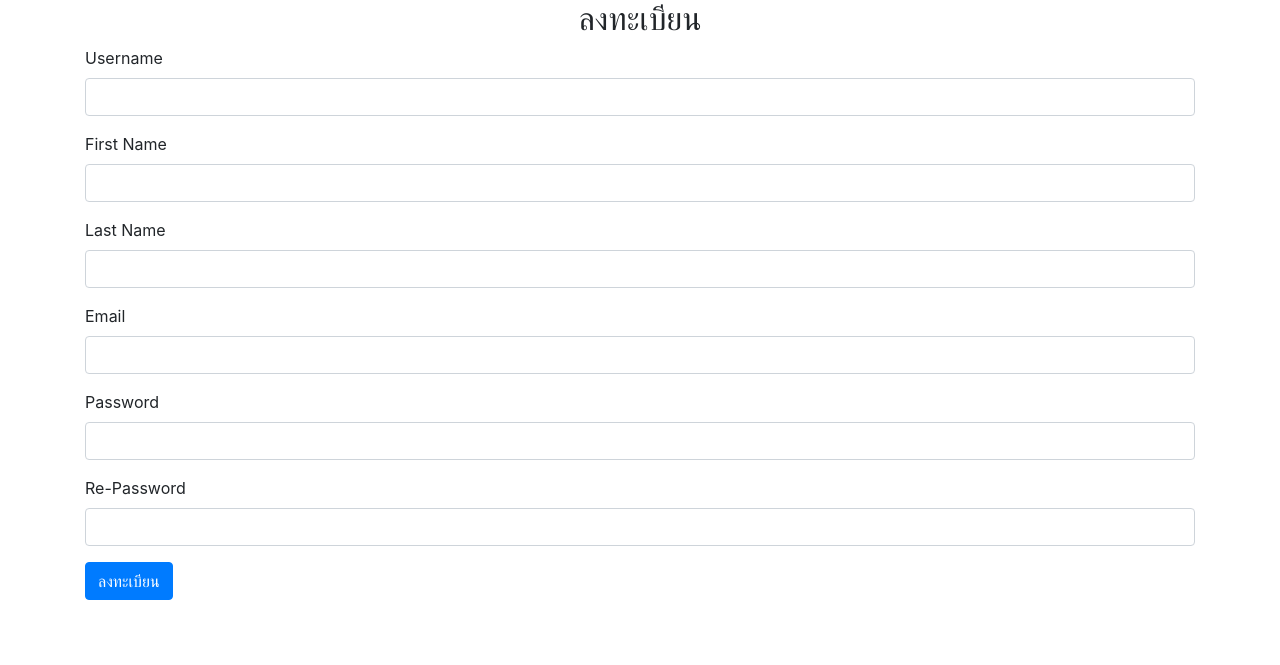
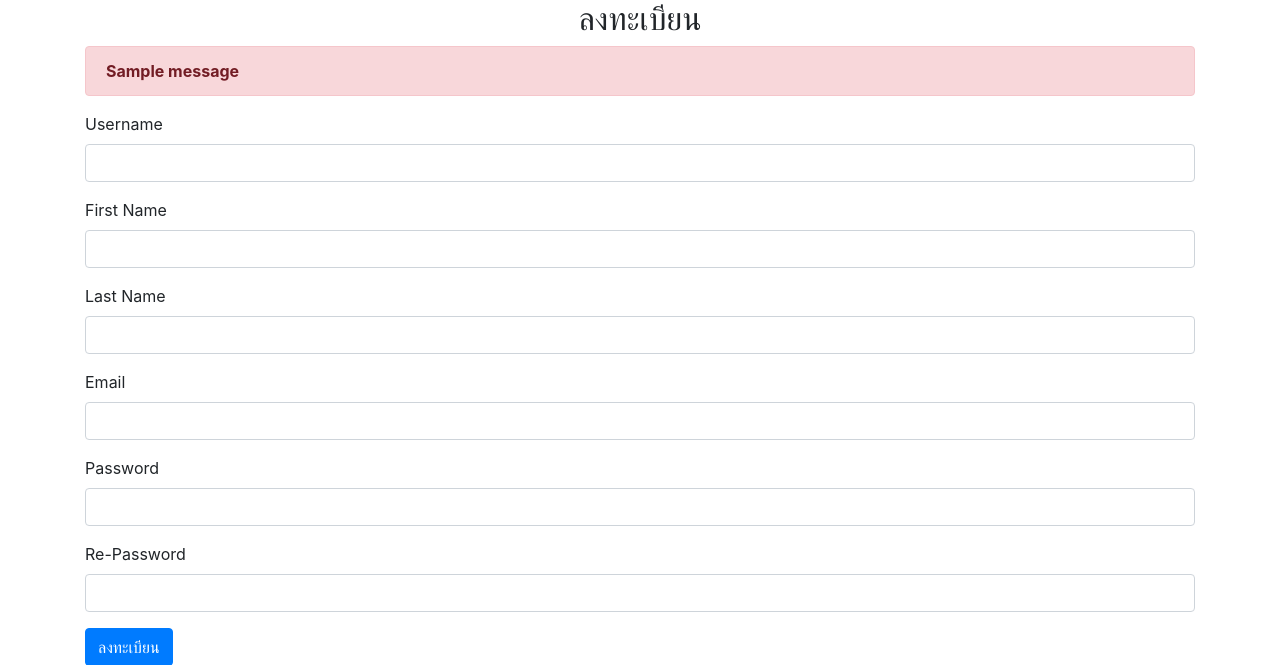
Before and after one commit to Alogenesis/Django-Project, a Django app: page /register in a window 1280 px wide. Shown: the part 56-721 px from the top of the page. Run offline with Django 3.2, Linux system fonts and the light colour scheme; tables that the repository leaves empty hold one stand-in row (values such as "Sample post"); one stand-in notice (Sample message) is shown; some libraries are stand-ins or nearby versions.

Commit message:
Add alert Box after miss save UserCreate

```diff
--- a/mysite/polls/views.py
+++ b/mysite/polls/views.py
@@ -2,6 +2,7 @@ from django.shortcuts import render,redirect
 from django.http import HttpResponse
 from .models import Post
 from django.contrib.auth.models import User
+from django.contrib import messages
 
 
 # Create your views here.
@@ -56,9 +57,11 @@ def addUser(request):
 
     if password == repassword : #เช็คว่า password 2 ช่องตรงกันมั้ย ถ้าตรงไปต่อ
         if User.objects.filter(username=username).exists(): #เช็คว่า username ซ้ำกับที่เคยลงไว้มั้ย
+            messages.info(request,'Username นี้มีผู้ใช้แล้ว')
             print("Username นี้มีคนใช้แล้ว")
             return redirect('/register')
         elif User.objects.filter(email=email).exists(): #เช็คว่า email ซ้ำมั้ย
+            messages.info(request, 'Email นี้มีผู้ใช้แล้ว')
             print("Email นี้มีผู้ใช้งานแล้ว")
             return redirect('/register')
         else:   #ถ้าไม่ซ้ำ ให้ทำการบันทึกข้อมูล
@@ -72,4 +75,5 @@ def addUser(request):
             User.save()
             return redirect('/')
     else:   #password ไม่ตรงกัน ลงทะเบียนใหม่
+        messages.info(request, 'Password ไม่ตรงกัน')
         return redirect('/register')
--- a/mysite/templates/register.html
+++ b/mysite/templates/register.html
@@ -2,6 +2,15 @@
 
 {% block content %}
 <h2 align="center">ลงทะเบียน</h2>
+
+{% if messages %} <!--เช็คว่ามี messages มั้ย ถ้าไม่มีไม่โชว์ -->
+<div class="alert alert-danger" role="alert">   <!--Bootstrap-->
+{% for i in messages %}     <!--For message alert show-->
+    <b>{{i}}</b>
+{% endfor %}
+</div>
+{% endif %}
+
 <form action="addUser" method="post">
     {% csrf_token %}        <!-- Error when add csrf_token -->
     <!-- Username -->
```
